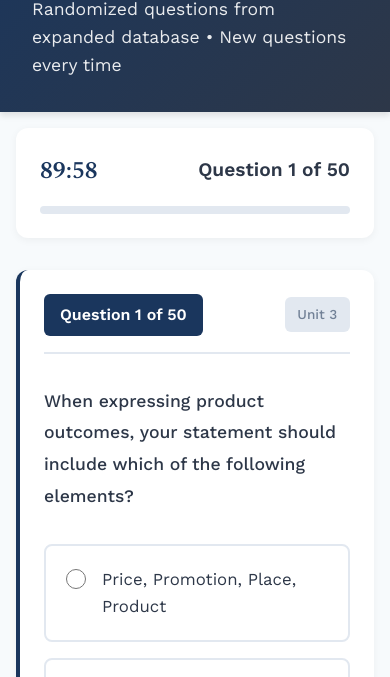
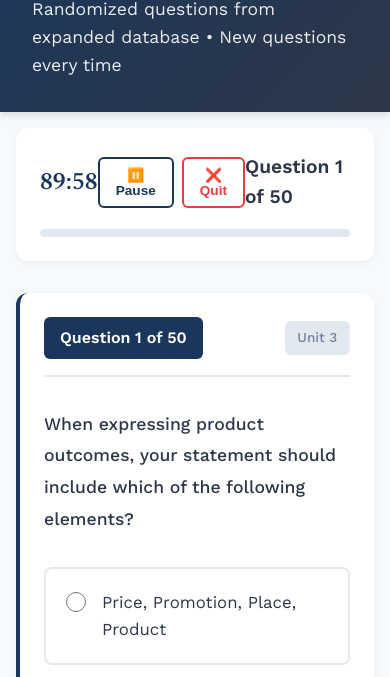
Before and after one commit to Dimi9178/aipmm-exam, a plain HTML site: page dynamic_exam.html in a window 390 px wide. Both pictures are taken after a click on the button "Start Exam". Shown: the part 137-814 px from the top of the page. Drawn offline with nearby package versions, Linux system fonts and the light colour scheme.

Commit message:
Add files via upload

```diff
--- a/dynamic_exam.html
+++ b/dynamic_exam.html
@@ -113,6 +113,42 @@
             font-family: 'Spectral', serif;
         }
 
+        .timer.paused {
+            color: var(--warning);
+        }
+
+        .timer-controls {
+            display: flex;
+            gap: 0.5rem;
+        }
+
+        .timer-btn {
+            padding: 0.5rem 1rem;
+            border: 2px solid var(--primary);
+            background: white;
+            color: var(--primary);
+            border-radius: 6px;
+            font-size: 0.85rem;
+            font-weight: 600;
+            cursor: pointer;
+            transition: all 0.2s;
+        }
+
+        .timer-btn:hover {
+            background: var(--primary);
+            color: white;
+        }
+
+        .timer-btn-quit {
+            border-color: var(--accent);
+            color: var(--accent);
+        }
+
+        .timer-btn-quit:hover {
+            background: var(--accent);
+            color: white;
+        }
+
         .question-counter {
             font-size: 1.2rem;
             font-weight: 600;
@@ -475,6 +511,14 @@
             <div class="progress-section">
                 <div class="progress-top">
                     <div class="timer" id="timer">90:00</div>
+                    <div class="timer-controls">
+                        <button class="timer-btn" id="pause-btn" onclick="togglePause()" title="Pause timer">
+                            <span id="pause-icon">⏸️ Pause</span>
+                        </button>
+                        <button class="timer-btn timer-btn-quit" onclick="quitExam()" title="Quit and return to intro">
+                            ❌ Quit
+                        </button>
+                    </div>
                     <div class="question-counter">
                         Question <span id="current-q">1</span> of <span id="total-q">50</span>
                     </div>
@@ -1854,6 +1898,8 @@
         let userAnswers = {};
         let startTime;
         let timerInterval;
+        let elapsedTime = 0;
+        let isPaused = false;
 
         function shuffleArray(array) {
             const shuffled = [...array];
@@ -2070,10 +2116,16 @@
         }
 
         function startTimer() {
-            startTime = Date.now();
-            timerInterval = setInterval(() => {
-                const elapsed = Math.floor((Date.now() - startTime) / 1000);
-                const remaining = Math.max(0, 5400 - elapsed);
+            startTime = Date.now() - (elapsedTime * 1000);
+            updateTimer();
+            timerInterval = setInterval(updateTimer, 1000);
+        }
+
+        function updateTimer() {
+            if (isPaused) return;
+
+            elapsedTime = Math.floor((Date.now() - startTime) / 1000);
+            const remaining = Math.max(0, 5400 - elapsedTime);
             const minutes = Math.floor(remaining / 60);
             const seconds = remaining % 60;
             document.getElementById('timer').textContent =
@@ -2084,7 +2136,33 @@
                 alert('Time is up! Submitting your exam...');
                 submitExam();
             }
-            }, 1000);
+        }
+
+        function togglePause() {
+            isPaused = !isPaused;
+            const pauseBtn = document.getElementById('pause-icon');
+            const timerElement = document.getElementById('timer');
+
+            if (isPaused) {
+                pauseBtn.textContent = '▶️ Resume';
+                timerElement.classList.add('paused');
+            } else {
+                pauseBtn.textContent = '⏸️ Pause';
+                timerElement.classList.remove('paused');
+                startTime = Date.now() - (elapsedTime * 1000); // Adjust start time
+            }
+        }
+
+        function quitExam() {
+            if (confirm('Are you sure you want to quit? All progress will be lost.')) {
+                clearInterval(timerInterval);
+                elapsedTime = 0;
+                isPaused = false;
+                examQuestions = [];
+                userAnswers = {};
+                document.getElementById('exam-content').classList.add('hidden');
+                document.getElementById('intro').classList.remove('hidden');
+            }
         }
 
         function submitExam() {
```
Lines whose indentation alone changed are shown as unchanged.
